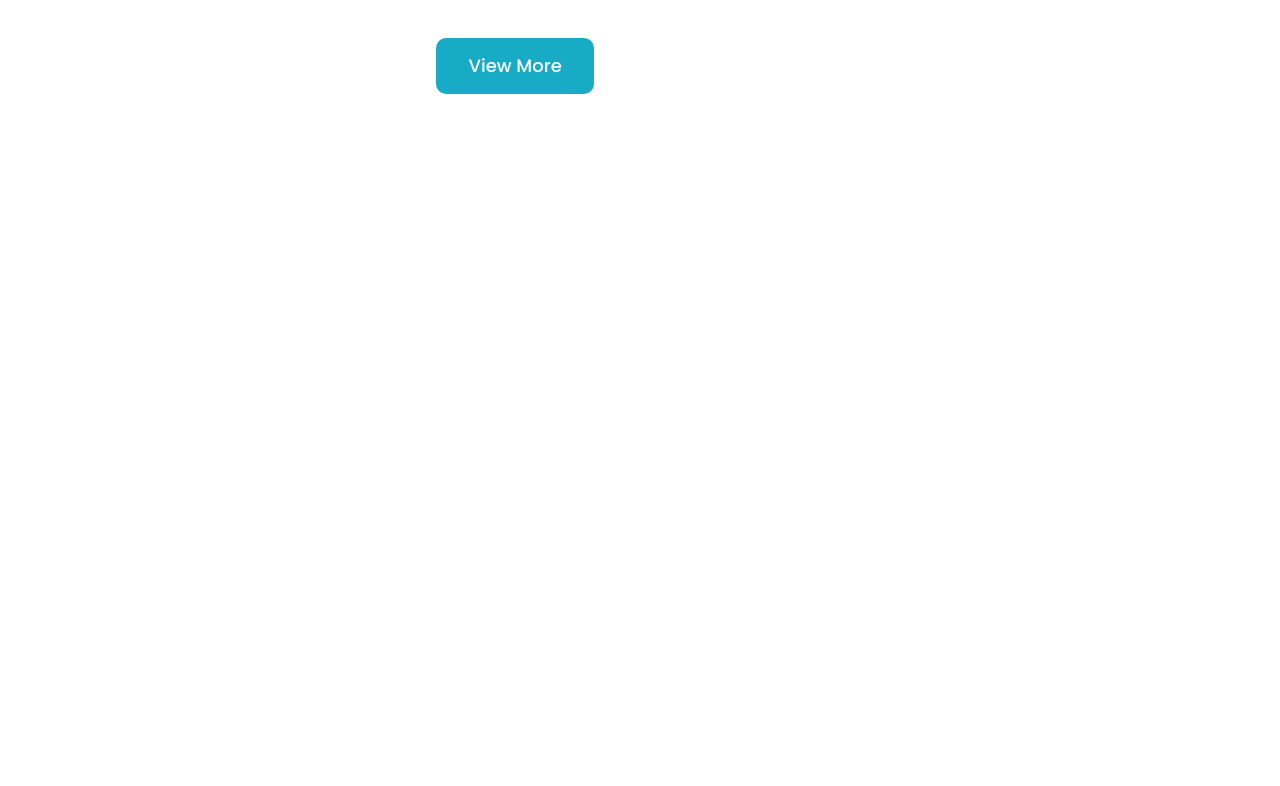
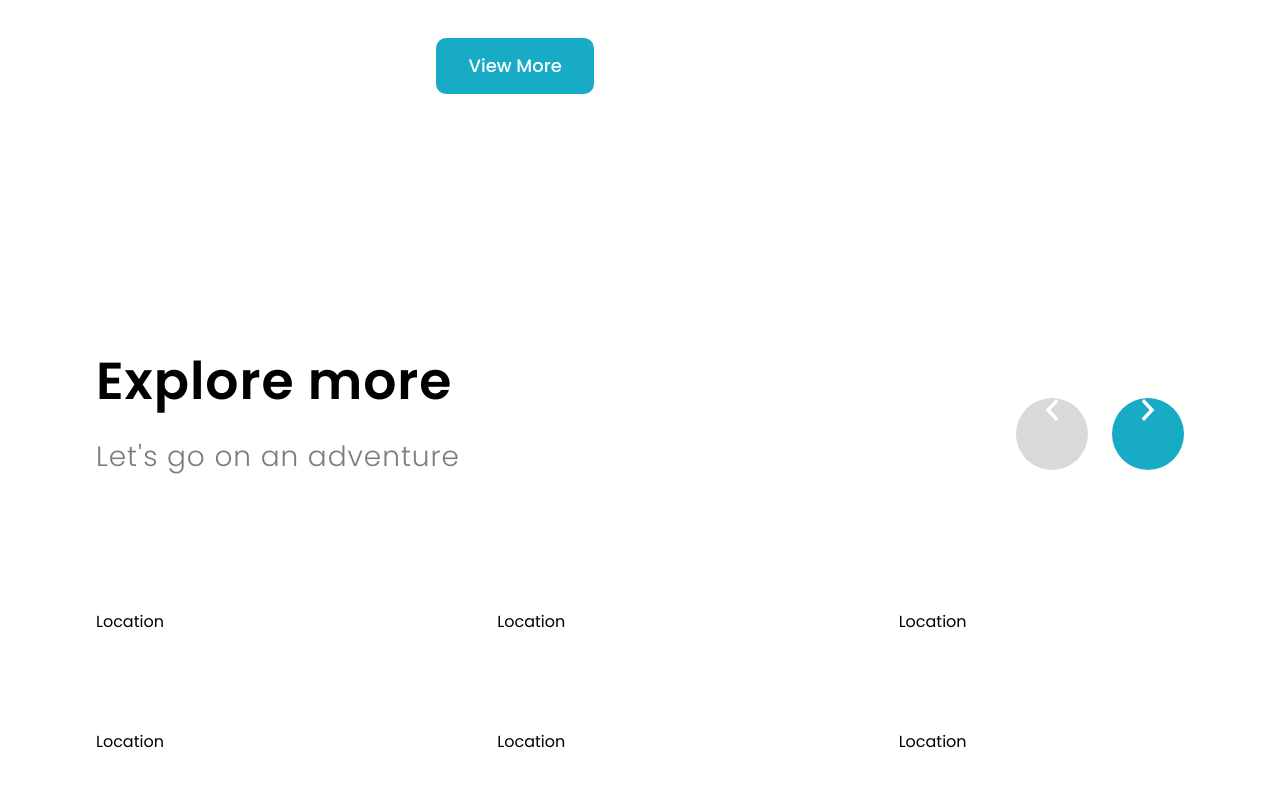
Before and after one commit to JackyL1030/Travel-Landing-Page, a React (Vite) app: page / in a window 1280 px wide. Shown: the part 4214-5000 px from the top of the page. Before the commit the page ends 4452 px from the top, so only its background shows below. Built offline with nearby package versions, Linux system fonts and the light colour scheme.

Commit message:
feat: add ExploreMore component and integrate it into App
feat: create Location component for rendering location details

```diff
--- a/src/App.tsx
+++ b/src/App.tsx
@@ -7,6 +7,7 @@ import Navigation from "./components/Navigation/Navigation";
 import Page from "./components/Page";
 
 // Main
+import ExploreMore from "./components/ExploreMore/ExploreMore";
 import Main from "./components/Main";
 import News from "./components/News/News";
 import Services from "./components/Services/Services";
@@ -23,6 +24,7 @@ function App() {
         <Steps />
         <Services />
         <News />
+        <ExploreMore />
       </Main>
     </Page>
   );
--- /dev/null
+++ b/src/components/ExploreMore/ExploreMore.tsx
@@ -0,0 +1,39 @@
+import { locations } from "../../utils/content";
+import CaretUp from "../Icons/CaretUp";
+import Location from "./Location";
+
+export default function ExploreMore() {
+  const renderLocations = locations.slice(0, 6);
+
+  return (
+    <section className="px-24 py-26">
+      <div className="m-auto max-w-389">
+        <div className="flex items-end justify-between">
+          <div>
+            <h2 className="tracking-6 mb-4 text-[3.25rem] font-semibold">
+              Explore more
+            </h2>
+            <p className="tracking-6 text-grey-700 text-[1.75rem] font-light">
+              Let's go on an adventure
+            </p>
+          </div>
+
+          <div className="mb-2 flex gap-x-6">
+            <button className="bg-grey-300 not-disabled:hover:bg-grey-400 flex size-18 cursor-pointer place-content-center rounded-full transition-all duration-200 disabled:cursor-not-allowed disabled:opacity-50">
+              <CaretUp className="w-6 -rotate-90 fill-white" />
+            </button>
+            <button className="bg-primary-700 not-disabled:hover:bg-primary-800 flex size-18 cursor-pointer place-content-center rounded-full transition-all duration-200 disabled:cursor-not-allowed disabled:opacity-50">
+              <CaretUp className="w-6 rotate-90 fill-white" />
+            </button>
+          </div>
+        </div>
+
+        <ul className="mt-33 grid grid-cols-3 gap-x-29 gap-y-24">
+          {renderLocations.map((location) => (
+            <Location key={location.id} location={location} />
+          ))}
+        </ul>
+      </div>
+    </section>
+  );
+}
--- /dev/null
+++ b/src/components/ExploreMore/Location.tsx
@@ -0,0 +1,9 @@
+import { type Location } from "../../utils/contentTypes";
+
+interface LocationProps {
+  location: Location;
+}
+
+export default function Location(props: LocationProps) {
+  return <div>Location</div>;
+}
--- a/src/components/Steps/Rating.tsx
+++ b/src/components/Steps/Rating.tsx
@@ -13,7 +13,7 @@ export default function Rating(props: RatingProps) {
     <motion.div
       initial={{ opacity: 0, y: 100, scale: 0.95 }}
       whileInView={{ opacity: 1, y: 0, scale: 1 }}
-      viewport={{ once: true, amount: 1 }}
+      viewport={{ once: true }}
       transition={{ duration: 0.5, ease: "easeInOut" }}
       className={`absolute flex gap-x-2.5 rounded-xl bg-white/85 py-3.5 pr-5 pl-3 drop-shadow-[0px_4px_30x_rgba(0,0,0,0.12)] backdrop-blur-3xl ${props.className} `}
     >
```
